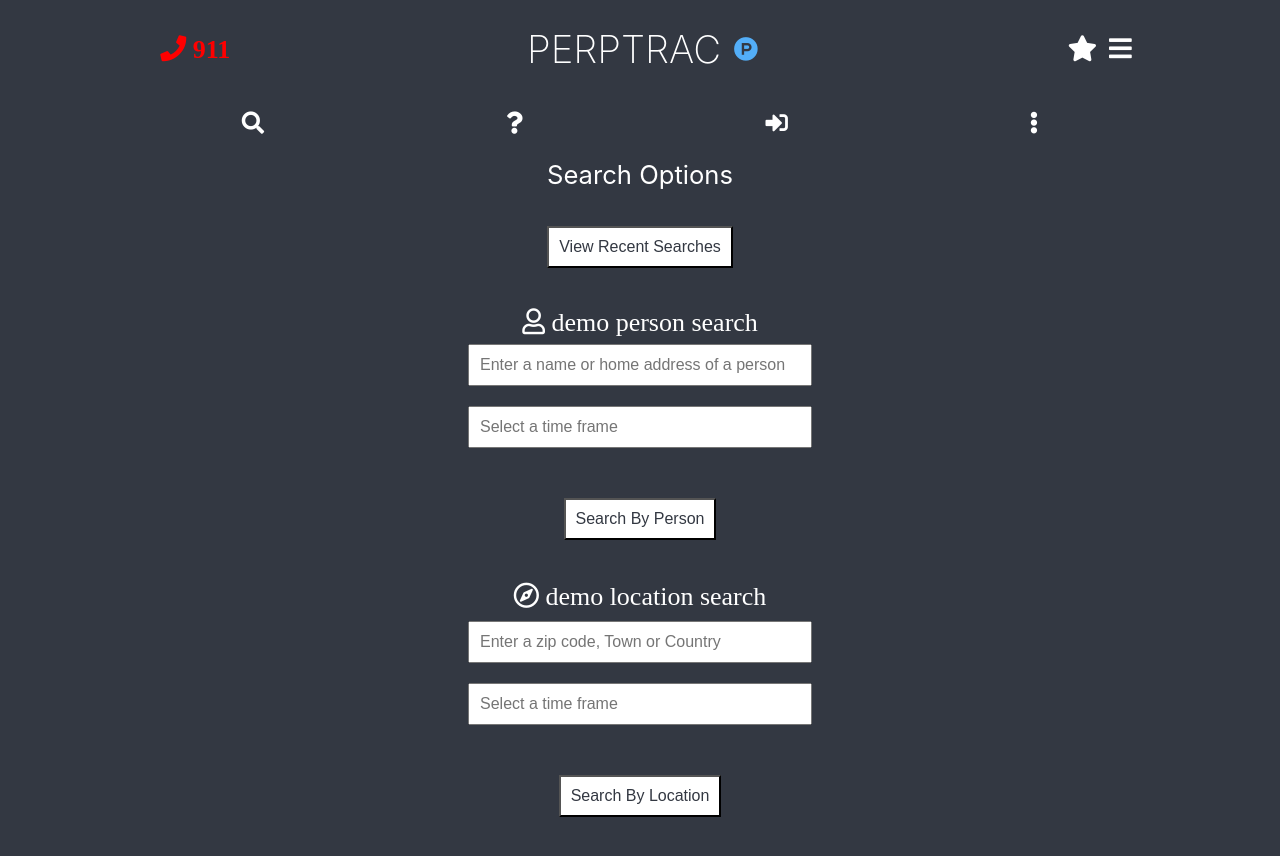
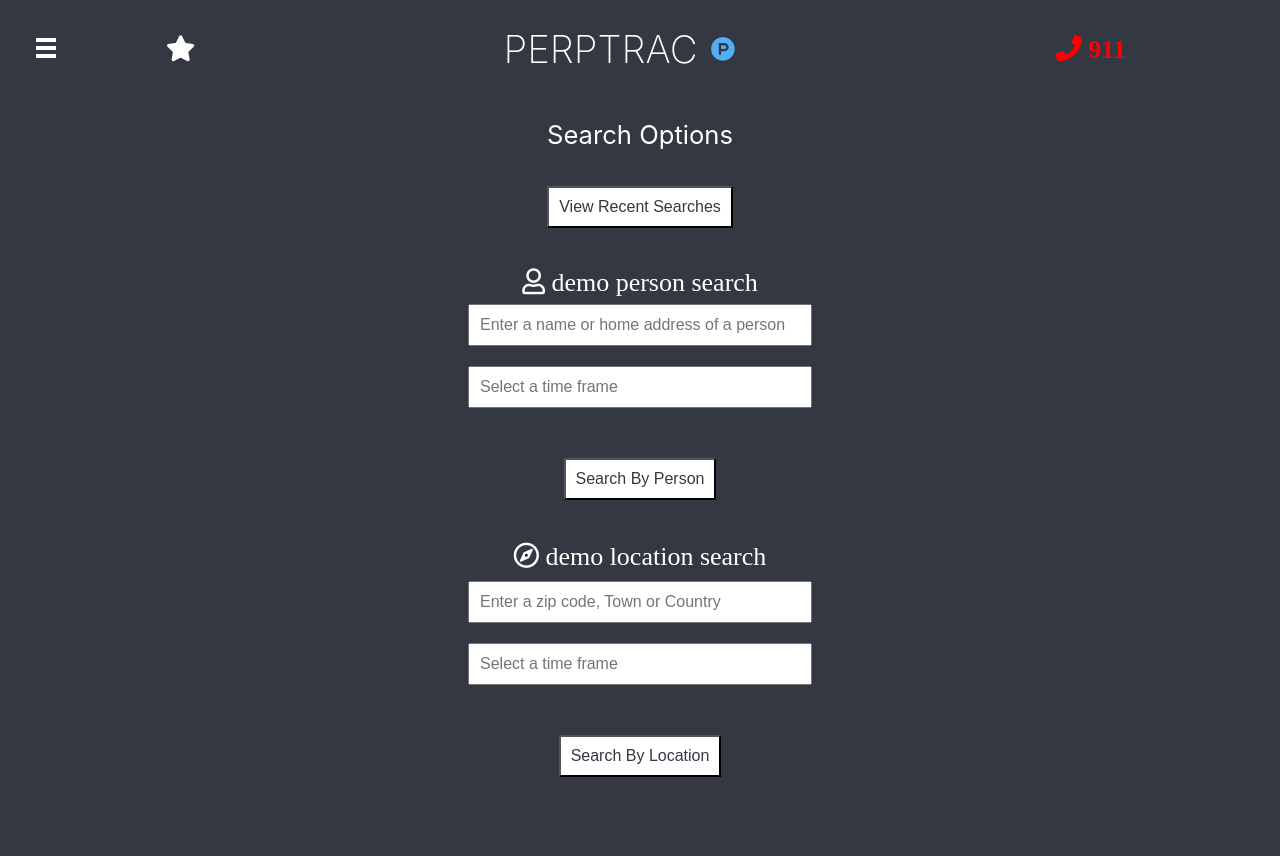
Before and after one commit to careybaldwin02/Security-UI-Front-End, a React (Create React App) app in the folder security/: page /main in a window 1280 px wide. Shown: the top 856 px of the page. Built offline with nearby package versions, Linux system fonts and the light colour scheme; what google-maps-react would draw is missing.

Commit message:
menu updates

```diff
--- a/security/package.json
+++ b/security/package.json
@@ -7,6 +7,7 @@
     "bower": "^1.8.4",
     "google-maps-react": "^2.0.2",
     "react": "^16.6.3",
+    "react-burger-menu": "^2.5.4",
     "react-dom": "^16.6.3",
     "react-hamburger-menu": "^1.1.1",
     "react-router-dom": "^4.3.1",
--- a/security/public/index.html
+++ b/security/public/index.html
@@ -27,7 +27,7 @@
     <link href="//maxcdn.bootstrapcdn.com/font-awesome/4.1.0/css/font-awesome.min.css" rel="stylesheet">
 
 
-    <title>React App</title>
+    <title>Perptrac</title>
   </head>
   <body>
     <noscript>
--- a/security/src/About.js
+++ b/security/src/About.js
@@ -2,14 +2,14 @@
 import { Link } from 'react-router-dom';
 import './App.css';
 
-import NavBar from './NavBar.js';
+import SideBar from './SideBar.js';
 
 
 class About extends Component {
   render() {
     return (
     <div className = "container">
-    <NavBar />
+    <SideBar />
       <div className="about">
       <h1>About</h1>
       <div className = "about-menu">
--- a/security/src/App.css
+++ b/security/src/App.css
@@ -1,6 +1,7 @@
 /* General styles */
 
 .App {
+  overflow: auto;
   text-align: center;
   background-color: #333842;
   min-height: 200vh;
@@ -10,6 +11,11 @@
   justify-content: top;
   font-size: calc(10px + 2vmin);
   color: white;
+}
+
+#page-wrap {
+  text-align: center;
+  overflow: auto;
 }
 
 .header{
@@ -239,6 +245,61 @@
   text-decoration: underline;
 }
 
+/* menu styles */
+
+.bm-item {
+  display: inline-block;
+  text-align: center;
+  text-decoration: none;
+  margin-bottom: 40px;
+  color: #d1d1d1;
+  transition: color 0.2s;
+}
+
+.bm-item:hover{
+  color: white;
+}
+
+.bm-burger-button {
+  position: fixed;
+  width: 20px;
+  height: 20px;
+  left: 36px;
+  top: 38px;
+}
+
+.bm-burger-bars {
+  background: white;
+}
+
+.bm-cross-button{
+  height: 24px;
+  width: 24px;
+}
+
+.bm-cross{
+  background: white;
+}
+
+.bm-menu{
+  background: #333842;
+  padding: 3.5em 1.5em 0;
+  font-size: 1.45em;
+  opacity: .9;
+}
+
+.bm-morph-shape{
+  fill: #333842;
+}
+
+.bm-item-list{
+  color: #b8b7ad;
+}
+
+.bm-overlay{
+  background: rgba(0, 0, 0, 0.3);
+}
+
 /* navbar styles */
 .nav-bar{
   padding-top: 10px;
--- a/security/src/App.js
+++ b/security/src/App.js
@@ -13,32 +13,28 @@
 import MainDemoLocation from './MainDemoLocation';
 import ControlPanel from './ControlPanel';
 
-
 class App extends Component {
   render() {
     return (
       <div className="App">
+
       <div className = "header">
-      <Link to={'/emergency'}>
-          <div>
-            <i class="fas fa-phone"> 911</i>
-          </div>
+      <div className = "favorites">
+        <Link to={'/favorites'}>
+          <i class="fas fa-star"></i>
         </Link>
+        </div>
         <Link to ="/main">
         <div className = "title-logo">
         <h1>PERPTRAC</h1>
         <i class="fab fa-product-hunt faa-pulse animated"></i>
         </div>
         </Link>
-
+        <Link to={'/emergency'}>
           <div>
-          <Link to={'/favorites'}>
-            <i class="fas fa-star"></i>
-          </Link>
-            <i class="fas fa-bars"></i>
+            <i class="fas fa-phone"> 911</i>
           </div>
-
-
+        </Link>
 
       </div>
 
@@ -102,7 +98,6 @@
         />
         )}
         />
-
       </div>
     );
   }
--- a/security/src/ControlPanel.js
+++ b/security/src/ControlPanel.js
@@ -1,6 +1,6 @@
 import React, { Component } from 'react';
 import fig_10 from './img/fig_10.jpg';
-import NavBar from './NavBar';
+import SideBar from './SideBar';
 import './App.css';
 
 
@@ -8,7 +8,7 @@
   render() {
     return (
     <div className = "container">
-            <NavBar />
+            <SideBar />
         <div className="settings">
 
         <h2>General Control Panel</h2>
--- a/security/src/MainPage.js
+++ b/security/src/MainPage.js
@@ -1,7 +1,7 @@
 import React, {Component} from 'react';
 import { Link } from 'react-router-dom';
 
-import NavBar from './NavBar.js';
+import SideBar from './SideBar';
 
 import './App.css'
 
@@ -13,7 +13,8 @@
     return(
         <div className = "container">
 
-            <NavBar />
+            <SideBar />
+            <div id = "page-wrap">
 
             <div className = "main">
 
@@ -68,6 +69,7 @@
 
 
             </div>
+            </div>
         </div>
     )
 }
--- /dev/null
+++ b/security/src/SideBar.js
@@ -0,0 +1,29 @@
+import React from 'react';
+import { slide as Menu } from 'react-burger-menu';
+import { Link } from 'react-router-dom';
+
+export default props => {
+    return (
+        <Menu >
+
+            <a className = "menu-item" href = "/main">
+            <i className="fas fa-search"></i>
+            </a>
+
+            <a className = "menu-item" href = "/about">
+            <i className="fas fa-question"></i>
+            </a>
+
+            <a className = "menu-item" href = "/">
+            <i className="fas fa-sign-in-alt"></i>
+            </a>
+
+            <a className = "menu-item" href = "/user">
+            <i class="far fa-user-circle"></i>
+            </a>
+
+        </Menu>
+    )
+};
+
+//export default BurgerMenu;
```
Also changed, not shown: security/src/Header.js (added, +39 -0 lines), 1 other file (tests, documents, lock files or other folders).
